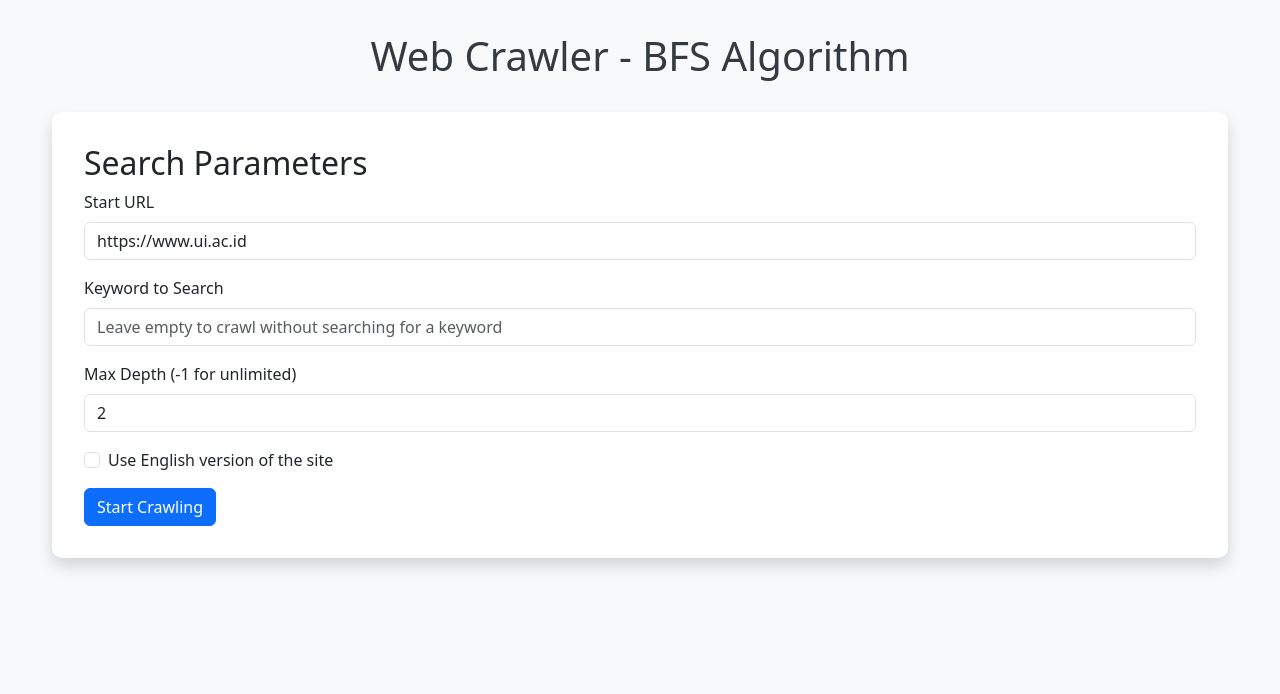
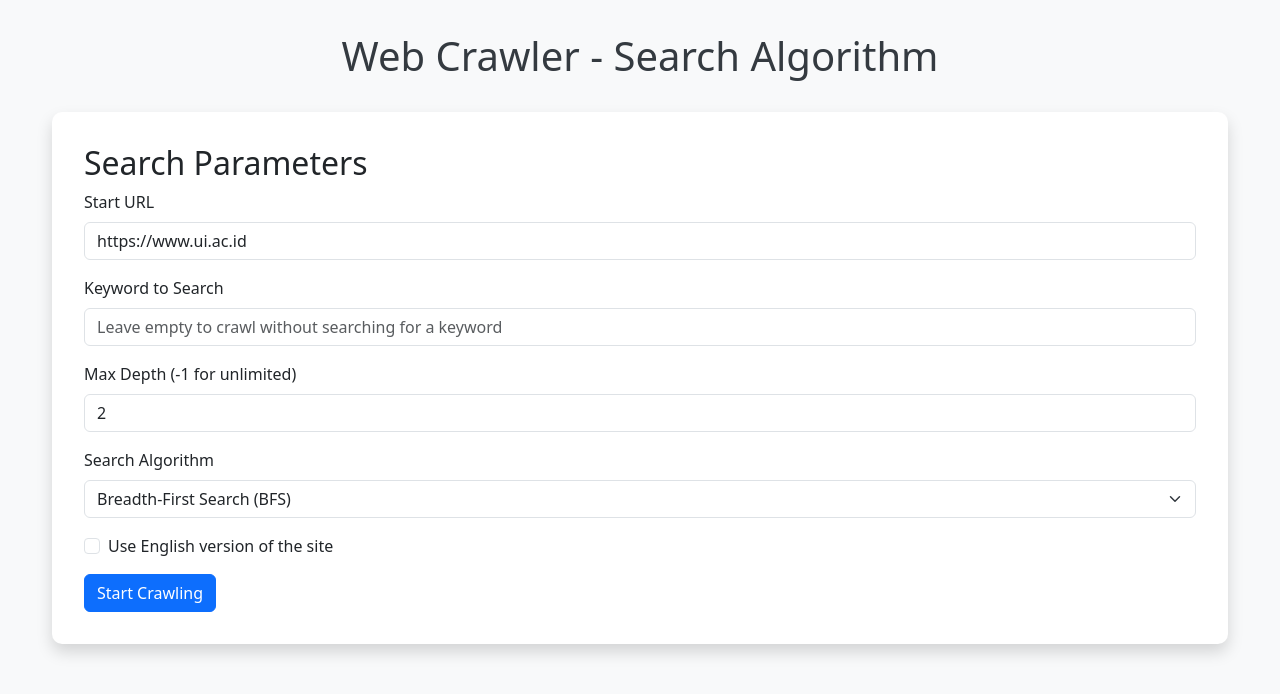
Before and after one commit to isaabdllah/search-engine, a Flask app: page / in a window 1280 px wide. Shown: the top 694 px of the page. Run offline with Flask 3, Linux system fonts and the light colour scheme.

Commit message:
Implement DFS algorithm and enhance BFS with path tracking; update UI for algorithm selection and path visualization

```diff
--- a/app.py
+++ b/app.py
@@ -41,6 +41,7 @@ def bfs(start_url, max_depth, keyword="", use_english=False, progress_callback=N
     all_links = set()  # Set untuk menyimpan semua link yang ditemukan
     keyword_found_urls = set()  # Set untuk menyimpan URL yang mengandung kata kunci
     search_log = []  # Untuk menyimpan log pencarian
+    path_info = {}  # Dictionary untuk menyimpan informasi path setiap URL yang mengandung kata kunci
 
     visited_count = 0
 
@@ -74,8 +75,10 @@ def bfs(start_url, max_depth, keyword="", use_english=False, progress_callback=N
                 search_log.append(log_entry)
                 print(log_entry)
                 keyword_found_urls.add(current_url)
-                # Mencetak path menuju URL yang mengandung kata kunci
-                path_log = f"Path to the keyword: {' -> '.join(path + [current_url])}"
+                # Simpan path menuju URL yang mengandung kata kunci
+                path_with_current = path + [current_url]
+                path_info[current_url] = path_with_current
+                path_log = f"Path to the keyword: {' -> '.join(path_with_current)}"
                 search_log.append(path_log)
                 print(path_log)
 
@@ -83,7 +86,7 @@ def bfs(start_url, max_depth, keyword="", use_english=False, progress_callback=N
                     progress_callback({
                         'status': 'found',
                         'url': current_url,
-                        'path': path + [current_url],
+                        'path': path_with_current,
                         'log': log_entry
                     })
 
@@ -99,7 +102,7 @@ def bfs(start_url, max_depth, keyword="", use_english=False, progress_callback=N
                     queue.append((link, depth + 1, path + [current_url]))
 
             # Agar tidak terlalu cepat mengirim permintaan
-            time.sleep(0.5)  # Sleep untuk menghindari terlalu banyak permintaan ke server
+            time.sleep(0.2)  # Sleep untuk menghindari terlalu banyak permintaan ke server
 
     if progress_callback:
         progress_callback({
@@ -109,7 +112,87 @@ def bfs(start_url, max_depth, keyword="", use_english=False, progress_callback=N
             'keyword_found_count': len(keyword_found_urls)
         })
 
-    return all_links, keyword_found_urls, search_log
+    return all_links, keyword_found_urls, search_log, path_info
+
+# Fungsi DFS untuk menemukan semua link dengan batas kedalaman
+def dfs(start_url, max_depth, keyword="", use_english=False, progress_callback=None):
+    visited = set()  # Set untuk menyimpan URL yang sudah dikunjungi
+    stack = [(start_url, 0, [])]  # Stack untuk DFS (URL, kedalaman, path yang dilalui)
+    all_links = set()  # Set untuk menyimpan semua link yang ditemukan
+    keyword_found_urls = set()  # Set untuk menyimpan URL yang mengandung kata kunci
+    search_log = []  # Untuk menyimpan log pencarian
+    path_info = {}  # Dictionary untuk menyimpan informasi path setiap URL yang mengandung kata kunci
+
+    visited_count = 0
+
+    while stack:
+        current_url, depth, path = stack.pop()  # Pop dari atas stack (LIFO)
+
+        # Jika max_depth adalah -1, berarti kedalaman tidak terbatas
+        if max_depth != -1 and depth > max_depth:
+            continue
+
+        if current_url not in visited:
+            visited.add(current_url)
+            visited_count += 1
+            log_entry = f"Visiting (Depth {depth}): {current_url}"
+            search_log.append(log_entry)
+            print(log_entry)
+
+            # Update progress jika callback diberikan
+            if progress_callback:
+                progress_callback({
+                    'status': 'searching',
+                    'url': current_url,
+                    'depth': depth,
+                    'visited_count': visited_count,
+                    'log': log_entry
+                })
+
+            # Mencari kata kunci di halaman
+            if keyword and search_keyword_in_page(current_url, keyword, use_english):
+                log_entry = f"Keyword found at: {current_url}"
+                search_log.append(log_entry)
+                print(log_entry)
+                keyword_found_urls.add(current_url)
+                # Simpan path menuju URL yang mengandung kata kunci
+                path_with_current = path + [current_url]
+                path_info[current_url] = path_with_current
+                path_log = f"Path to the keyword: {' -> '.join(path_with_current)}"
+                search_log.append(path_log)
+                print(path_log)
+
+                if progress_callback:
+                    progress_callback({
+                        'status': 'found',
+                        'url': current_url,
+                        'path': path_with_current,
+                        'log': log_entry
+                    })
+
+                if not keyword:  # Jika tidak mencari kata kunci, kita teruskan pencarian
+                    continue
+
+            links = get_links(current_url, use_english)  # Mendapatkan semua link dari halaman
+            all_links.update(links)  # Menambahkan link baru ke set all_links
+
+            # Tambahkan link yang belum dikunjungi ke dalam stack (urutan terbalik agar traversal DFS benar)
+            for link in reversed(links):
+                if link not in visited:
+                    stack.append((link, depth + 1, path + [current_url]))
+
+            # Agar tidak terlalu cepat mengirim permintaan
+            time.sleep(0.2)  # Sleep untuk menghindari terlalu banyak permintaan ke server
+
+    if progress_callback:
+        progress_callback({
+            'status': 'complete',
+            'visited_count': visited_count,
+            'all_links_count': len(all_links),
+            'keyword_found_count': len(keyword_found_urls)
+        })
+
+    return all_links, keyword_found_urls, search_log, path_info
 
 @app.route('/')
 def index():
@@ -122,18 +205,30 @@ def search():
     max_depth = int(data.get('max_depth', -1))
     keyword = data.get('keyword', '')
     use_english = data.get('use_english', False)
+    algorithm = data.get('algorithm', 'bfs')  # Default to BFS if not specified
 
-    all_links, keyword_found_urls, search_log = bfs(
-        start_url,
-        max_depth,
-        keyword,
-        use_english
-    )
+    # Pilih algoritma yang akan digunakan
+    if algorithm.lower() == 'dfs':
+        all_links, keyword_found_urls, search_log, path_info = dfs(
+            start_url,
+            max_depth,
+            keyword,
+            use_english
+        )
+    else:
+        all_links, keyword_found_urls, search_log, path_info = bfs(
+            start_url,
+            max_depth,
+            keyword,
+            use_english
+        )
 
     return jsonify({
         'all_links': list(all_links),
         'keyword_found_urls': list(keyword_found_urls),
-        'search_log': search_log
+        'search_log': search_log,
+        'path_info': path_info,
+        'algorithm': algorithm
     })
 
 if __name__ == '__main__':
--- a/static/css/style.css
+++ b/static/css/style.css
@@ -30,6 +30,31 @@
 .path-arrow {
     margin: 0 5px;
     color: #6c757d;
+}
+
+.path-visualization {
+    background-color: #f8f9fa;
+    padding: 10px;
+    border-radius: 4px;
+    overflow-wrap: break-word;
+    line-height: 1.8;
+    max-height: 200px;
+    overflow-y: auto;
+}
+
+.url-container {
+    flex: 1;
+    overflow: hidden;
+    text-overflow: ellipsis;
+    white-space: nowrap;
+}
+
+/* Make the URL list items more responsive */
+.list-group-item {
+    display: flex;
+    flex-wrap: wrap;
+    align-items: center;
+    gap: 10px;
 }
 
 /* Responsive styles */
--- a/templates/index.html
+++ b/templates/index.html
@@ -2,9 +2,9 @@
 <html lang="en">
 <head>
     <meta charset="UTF-8">
-    <meta name="viewport" content="width=device-width, initial-scale=1.0">
-    <title>Web Crawler - BFS Algorithm</title>
+    <meta name="viewport" content="width=device-width, initial-scale=1.0">    <title>Web Crawler - Search Algorithm</title>
     <link href="https://cdn.jsdelivr.net/npm/bootstrap@5.3.0-alpha1/dist/css/bootstrap.min.css" rel="stylesheet">
+    <link rel="stylesheet" href="https://cdnjs.cloudflare.com/ajax/libs/font-awesome/6.0.0/css/all.min.css">
     <link rel="stylesheet" href="{{ url_for('static', filename='css/style.css') }}">
     <style>
         body {
@@ -65,7 +65,7 @@
 </head>
 <body>
     <div class="container">
-        <h1 class="text-center">Web Crawler - BFS Algorithm</h1>
+        <h1 class="text-center">Web Crawler - Search Algorithm</h1>
 
         <div class="search-form">
             <h2>Search Parameters</h2>
@@ -81,6 +81,12 @@
                 <div class="mb-3">
                     <label for="maxDepth" class="form-label">Max Depth (-1 for unlimited)</label>
                     <input type="number" class="form-control" id="maxDepth" name="maxDepth" value="2">
+                </div>                <div class="mb-3">
+                    <label for="algorithm" class="form-label">Search Algorithm</label>
+                    <select class="form-select" id="algorithm" name="algorithm">
+                        <option value="bfs" selected>Breadth-First Search (BFS)</option>
+                        <option value="dfs">Depth-First Search (DFS)</option>
+                    </select>
                 </div>
                 <div class="mb-3 form-check">
                     <input type="checkbox" class="form-check-input" id="useEnglish" name="useEnglish">
@@ -165,9 +171,10 @@
                 const startUrl = document.getElementById('startUrl').value;
                 const keyword = document.getElementById('keyword').value;
                 const maxDepth = document.getElementById('maxDepth').value;
-                const useEnglish = document.getElementById('useEnglish').checked;
+                const useEnglish = document.getElementById('useEnglish').checked;                    // Get algorithm
+                    const algorithm = document.getElementById('algorithm').value;
 
-                // Send search request
+                    // Send search request
                 fetch('/search', {
                     method: 'POST',
                     headers: {
@@ -177,7 +184,8 @@
                         start_url: startUrl,
                         keyword: keyword,
                         max_depth: maxDepth,
-                        use_english: useEnglish
+                        use_english: useEnglish,
+                        algorithm: algorithm
                     })
                 })
                 .then(response => response.json())
@@ -192,22 +200,85 @@
                         logEntry.textContent = log;
                         searchLog.appendChild(logEntry);
                     });
-
-                    // Display keyword found URLs
+                      // Display keyword found URLs with path visualization buttons
                     if (data.keyword_found_urls.length > 0) {
                         const list = document.createElement('ul');
                         list.className = 'list-group';
 
                         data.keyword_found_urls.forEach(url => {
                             const item = document.createElement('li');
-                            item.className = 'list-group-item';
+                            item.className = 'list-group-item d-flex justify-content-between align-items-center flex-wrap';
+
+                            // URL Link
+                            const linkContainer = document.createElement('div');
+                            linkContainer.className = 'url-container';
 
                             const link = document.createElement('a');
                             link.href = url;
                             link.textContent = url;
                             link.target = '_blank';
+                            linkContainer.appendChild(link);
 
-                            item.appendChild(link);
+                            // Path button
+                            const pathButton = document.createElement('button');
+                            pathButton.className = 'btn btn-sm btn-outline-info ms-2';
+                            pathButton.innerHTML = '<i class="fas fa-route"></i> Show Path';
+                            pathButton.dataset.url = url;
+
+                            // Path container (initially hidden)
+                            const pathContainer = document.createElement('div');
+                            pathContainer.className = 'path-container mt-2 w-100 d-none';
+                            pathContainer.id = `path-${url.replace(/[^a-zA-Z0-9]/g, '-')}`;
+
+                            // Add click event for path button
+                            pathButton.addEventListener('click', function() {
+                                // Toggle path visibility
+                                if (pathContainer.classList.contains('d-none')) {
+                                    const pathInfo = data.path_info[url];
+                                    if (pathInfo && pathInfo.length > 0) {
+                                        pathContainer.innerHTML = '';
+                                        pathContainer.classList.remove('d-none');
+
+                                        const pathTitle = document.createElement('h6');
+                                        pathTitle.className = 'text-muted mb-2';
+                                        pathTitle.textContent = 'Path from Start URL to Keyword:';
+                                        pathContainer.appendChild(pathTitle);
+
+                                        const pathView = document.createElement('div');
+                                        pathView.className = 'path-visualization border rounded p-2';
+
+                                        pathInfo.forEach((pathUrl, index) => {
+                                            // Create link
+                                            const pathLink = document.createElement('a');
+                                            pathLink.href = pathUrl;
+                                            pathLink.textContent = pathUrl;
+                                            pathLink.target = '_blank';
+                                            pathLink.className = index === pathInfo.length - 1 ? 'text-success fw-bold' : '';
+                                            pathView.appendChild(pathLink);
+
+                                            // Add arrow if not the last item
+                                            if (index < pathInfo.length - 1) {
+                                                const arrow = document.createElement('span');
+                                                arrow.className = 'path-arrow';
+                                                arrow.innerHTML = ' <i class="fas fa-arrow-right"></i> ';
+                                                pathView.appendChild(arrow);
+                                            }
+                                        });
+
+                                        pathContainer.appendChild(pathView);
+                                    } else {
+                                        pathContainer.innerHTML = '<p class="text-muted">No path information available</p>';
+                                    }
+                                } else {
+                                    pathContainer.classList.add('d-none');
+                                }
+                            });
+
+                            // Add to item
+                            item.appendChild(linkContainer);
+                            item.appendChild(pathButton);
+                            item.appendChild(pathContainer);
+
                             list.appendChild(item);
                         });
 
@@ -243,6 +314,9 @@
                     summaryCrawled.textContent = `URLs Crawled: ${data.search_log.filter(log => log.includes('Visiting')).length}`;
                     summaryFound.textContent = `URLs with keyword "${keyword}": ${data.keyword_found_urls.length}`;
                     summaryTotal.textContent = `Total links found: ${data.all_links.length}`;
+                      // Update title with the algorithm used
+                    document.querySelector('.search-results h2').textContent =
+                        `Search Results (${data.algorithm.toUpperCase()} Algorithm)`;
 
                     // Auto-scroll to results
                     searchResults.scrollIntoView({ behavior: 'smooth' });
```
